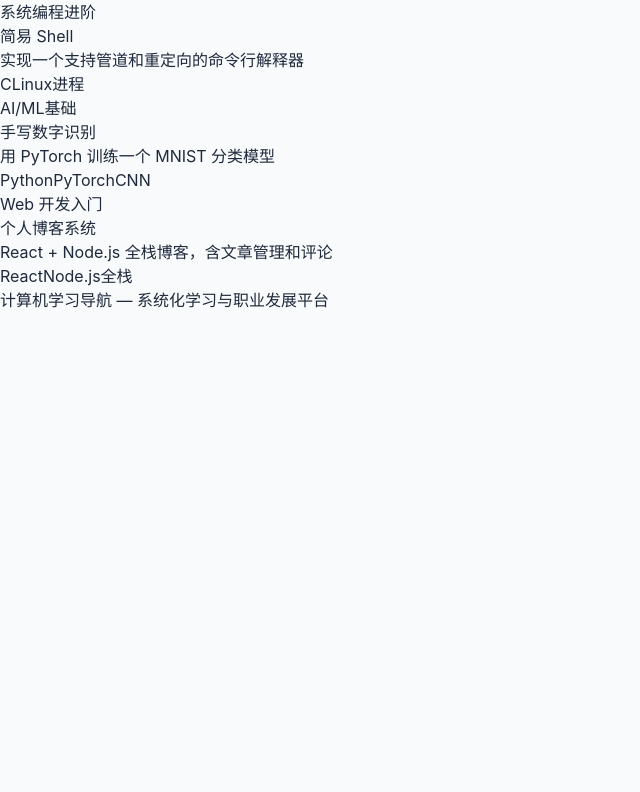
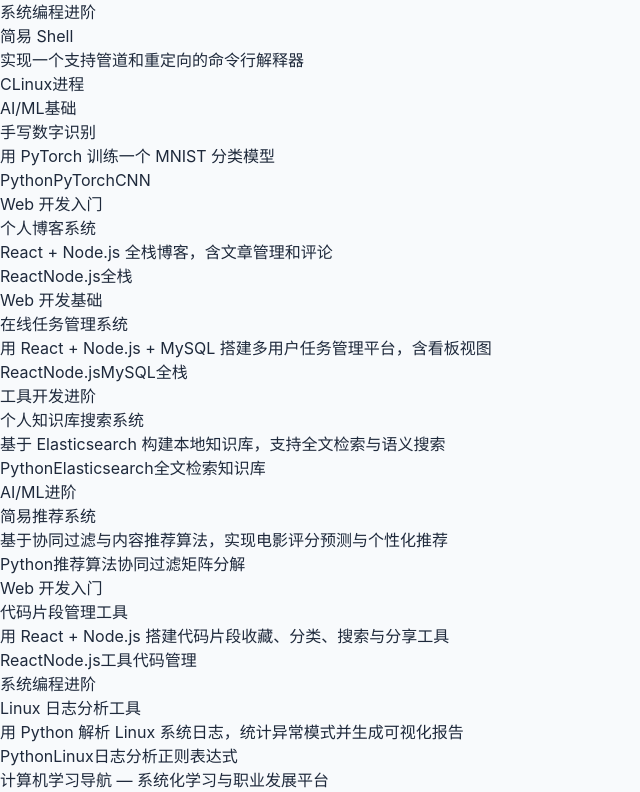
Before and after one commit to dhmlocker/cs-learning-nav, a React (Vite) app: page /projects in a window 1280 px wide. Shown: the part 336-1128 px from the top of the page, without its empty margins (0-640 px from the left). Before the commit the page ends 800 px from the top, so only its background shows below. Built offline with nearby package versions, Linux system fonts and the light colour scheme.

Commit message:
feat: expand project data

```diff
--- a/src/data/courses.ts
+++ b/src/data/courses.ts
@@ -9,7 +9,7 @@
     tags: ['数据结构', '算法基础', 'C++'],
     difficulty: '基础',
     relatedTools: ['t1', 't7'],
-    relatedProjects: ['p1'],
+    relatedProjects: ['p1', 'p7', 'p8', 'p9'],
     relatedJobs: ['j1', 'j2'],
     interviewQuestions: [
       '数组和链表的区别是什么？',
@@ -41,7 +41,7 @@
     tags: ['OS', '进程', '内存', '并发'],
     difficulty: '进阶',
     relatedTools: ['t9', 't7'],
-    relatedProjects: ['p3'],
+    relatedProjects: ['p3', 'p10'],
     relatedJobs: ['j1', 'j4'],
     interviewQuestions: [
       '进程和线程的区别是什么？',
@@ -57,7 +57,7 @@
     tags: ['数据库', 'SQL', 'MySQL'],
     difficulty: '基础',
     relatedTools: ['t5', 't10', 't14'],
-    relatedProjects: ['p2'],
+    relatedProjects: ['p2', 'p6', 'p7'],
     relatedJobs: ['j1', 'j2'],
     interviewQuestions: [
       '数据库事务的 ACID 特性是什么？',
@@ -73,7 +73,7 @@
     tags: ['ML', 'Python', '深度学习'],
     difficulty: '进阶',
     relatedTools: ['t4', 't11'],
-    relatedProjects: ['p4'],
+    relatedProjects: ['p4', 'p8'],
     relatedJobs: ['j5'],
     interviewQuestions: [
       '监督学习和无监督学习的区别是什么？',
@@ -105,7 +105,7 @@
     tags: ['线性代数', '矩阵', '向量空间', '特征值'],
     difficulty: '基础',
     relatedTools: ['t4'],
-    relatedProjects: ['p4'],
+    relatedProjects: ['p4', 'p8'],
     relatedJobs: ['j5'],
     interviewQuestions: [
       '矩阵的秩有什么几何和代数意义？',
@@ -121,7 +121,7 @@
     tags: ['概率', '统计', '贝叶斯', '数据科学'],
     difficulty: '基础',
     relatedTools: ['t4'],
-    relatedProjects: ['p4'],
+    relatedProjects: ['p4', 'p8', 'p10'],
     relatedJobs: ['j5'],
     interviewQuestions: [
       '贝叶斯定理及其在机器学习中的应用？',
@@ -137,7 +137,7 @@
     tags: ['软件工程', '设计模式', '敏捷', '测试'],
     difficulty: '基础',
     relatedTools: ['t1', 't2', 't3'],
-    relatedProjects: ['p2', 'p5'],
+    relatedProjects: ['p2', 'p5', 'p6', 'p9'],
     relatedJobs: ['j1', 'j2'],
     interviewQuestions: [
       '常见设计模式有哪些？举例说明两个',
--- a/src/data/jobs.ts
+++ b/src/data/jobs.ts
@@ -9,7 +9,7 @@
     tags: ['Java', 'Go', 'Python', '数据库'],
     relatedCourses: ['c1', 'c2', 'c3', 'c4', 'c6', 'c9', 'c10'],
     relatedTools: ['t1', 't5', 't3', 't14'],
-    relatedProjects: ['p1', 'p2', 'p3', 'p5'],
+    relatedProjects: ['p1', 'p2', 'p3', 'p5', 'p6', 'p7', 'p9', 'p10'],
     skills: ['至少一门后端语言', '数据库设计', 'API 设计', 'Linux 基础'],
     tasks: ['服务端架构设计与开发', '数据库建模与优化', '编写技术文档', 'Code Review'],
     interviewQuestions: ['RESTful API 设计原则？', '数据库索引的原理和优化策略？'],
@@ -22,7 +22,7 @@
     tags: ['React', 'Vue', 'TypeScript', 'CSS'],
     relatedCourses: ['c1', 'c2', 'c4', 'c9'],
     relatedTools: ['t1', 't2', 't15'],
-    relatedProjects: ['p2', 'p5'],
+    relatedProjects: ['p2', 'p5', 'p6', 'p9'],
     skills: ['HTML/CSS/JavaScript', 'React 或 Vue', '工程化工具', '性能优化'],
     tasks: ['UI 组件开发', '页面性能优化', '前端工程化建设', '与后端联调接口'],
     interviewQuestions: ['React 虚拟 DOM 的原理？', '前端性能优化有哪些手段？'],
@@ -50,7 +50,7 @@
     tags: ['C', 'RTOS', 'ARM', '驱动'],
     relatedCourses: ['c3', 'c10'],
     relatedTools: ['t7', 't9'],
-    relatedProjects: ['p3'],
+    relatedProjects: ['p3', 'p10'],
     interviewQuestions: [
       '中断处理的流程是怎样的？',
       'RTOS 和普通 OS 的区别是什么？',
@@ -65,7 +65,7 @@
     tags: ['Python', 'PyTorch', 'TensorFlow', 'MLOps'],
     relatedCourses: ['c5', 'c6', 'c7', 'c8'],
     relatedTools: ['t4', 't11'],
-    relatedProjects: ['p4'],
+    relatedProjects: ['p4', 'p7', 'p8'],
     interviewQuestions: [
       '过拟合和欠拟合的区别及应对方法？',
       'CNN 和 RNN 分别适用于什么场景？',
--- a/src/data/paths.ts
+++ b/src/data/paths.ts
@@ -15,7 +15,7 @@
     ],
     relatedCourses: ['c1', 'c2', 'c3', 'c4', 'c6', 'c9', 'c10'],
     relatedTools: ['t1', 't3', 't5', 't14'],
-    relatedProjects: ['p2'],
+    relatedProjects: ['p2', 'p6', 'p7', 'p10'],
     relatedJobs: ['j1'],
     interviewQuestions: [
       '进程和线程的区别？',
@@ -37,7 +37,7 @@
     ],
     relatedCourses: ['c5', 'c7', 'c8'],
     relatedTools: ['t4', 't11'],
-    relatedProjects: ['p4'],
+    relatedProjects: ['p4', 'p8'],
     relatedJobs: ['j5'],
     interviewQuestions: [
       '简述一个完整的机器学习项目流程',
@@ -59,7 +59,7 @@
     ],
     relatedCourses: ['c2', 'c4', 'c9'],
     relatedTools: ['t1', 't2', 't5', 't15'],
-    relatedProjects: ['p5'],
+    relatedProjects: ['p5', 'p6', 'p9'],
     relatedJobs: ['j1', 'j2'],
     interviewQuestions: [
       'React/Vue 的生命周期是怎样的？',
--- a/src/data/projects.ts
+++ b/src/data/projects.ts
@@ -62,4 +62,74 @@
     relatedTools: ['t12', 't13'],
     relatedJobs: ['j1', 'j2'],
   },
+  {
+    id: 'p6',
+    title: '在线任务管理系统',
+    description: '用 React + Node.js + MySQL 搭建多用户任务管理平台，含看板视图',
+    category: 'Web 开发',
+    tags: ['React', 'Node.js', 'MySQL', '全栈'],
+    difficulty: '基础',
+    relatedCourses: ['c4', 'c9'],
+    relatedTools: ['t5', 't12', 't13'],
+    relatedJobs: ['j1', 'j2'],
+    highlights: ['JWT 用户认证', '任务 CRUD 与状态流转', '看板拖拽视图'],
+    extensions: ['引入 WebSocket 实现实时通知', '添加团队协作与权限管理', '接入 CI/CD 自动部署'],
+    interviewTalkingPoints: '可以讲全栈开发流程：前后端分离设计、RESTful API 规范、数据库表设计',
+  },
+  {
+    id: 'p7',
+    title: '个人知识库搜索系统',
+    description: '基于 Elasticsearch 构建本地知识库，支持全文检索与语义搜索',
+    category: '工具开发',
+    tags: ['Python', 'Elasticsearch', '全文检索', '知识库'],
+    difficulty: '进阶',
+    relatedCourses: ['c1', 'c4'],
+    relatedTools: ['t4', 't6'],
+    relatedJobs: ['j1', 'j5'],
+    highlights: ['倒排索引原理实践', '中文分词与同义词处理', '搜索结果相关性排序'],
+    extensions: ['增加向量检索能力', '支持 PDF/网页文档解析', '构建知识图谱可视化'],
+    interviewTalkingPoints: '可以讲 Elasticsearch 底层原理、倒排索引结构、搜索优化策略',
+  },
+  {
+    id: 'p8',
+    title: '简易推荐系统',
+    description: '基于协同过滤与内容推荐算法，实现电影评分预测与个性化推荐',
+    category: 'AI/ML',
+    tags: ['Python', '推荐算法', '协同过滤', '矩阵分解'],
+    difficulty: '进阶',
+    relatedCourses: ['c1', 'c5', 'c7', 'c8'],
+    relatedTools: ['t4', 't11'],
+    relatedJobs: ['j5'],
+    highlights: ['协同过滤 User-based / Item-based 实现', '矩阵分解 SVD 应用', '离线评估指标计算'],
+    extensions: ['引入深度学习推荐模型', '增加实时特征工程', '部署为推荐 API 服务'],
+    interviewTalkingPoints: '可以讲推荐系统冷启动问题、协同过滤原理、评估指标选择与 tradeoff',
+  },
+  {
+    id: 'p9',
+    title: '代码片段管理工具',
+    description: '用 React + Node.js 搭建代码片段收藏、分类、搜索与分享工具',
+    category: 'Web 开发',
+    tags: ['React', 'Node.js', '工具', '代码管理'],
+    difficulty: '入门',
+    relatedCourses: ['c1', 'c9'],
+    relatedTools: ['t1', 't2', 't12', 't13'],
+    relatedJobs: ['j1', 'j2'],
+    highlights: ['代码高亮与 Markdown 渲染', '标签分类与全文搜索', 'RESTful API 设计'],
+    extensions: ['支持 Git 同步备份', '添加浏览器插件快捷保存', '实现团队共享与评论'],
+    interviewTalkingPoints: '可以讲前后端交互设计、数据库建模思路、组件化开发实践',
+  },
+  {
+    id: 'p10',
+    title: 'Linux 日志分析工具',
+    description: '用 Python 解析 Linux 系统日志，统计异常模式并生成可视化报告',
+    category: '系统编程',
+    tags: ['Python', 'Linux', '日志分析', '正则表达式'],
+    difficulty: '进阶',
+    relatedCourses: ['c3', 'c8'],
+    relatedTools: ['t4', 't9'],
+    relatedJobs: ['j1', 'j4'],
+    highlights: ['正则表达式日志解析', '异常模式统计与阈值告警', 'HTML/Markdown 报告生成'],
+    extensions: ['接入 Elasticsearch + Kibana 可视化', '支持实时日志流监控', '增加 ML 异常检测'],
+    interviewTalkingPoints: '可以讲文件 I/O 处理、正则表达式工程应用、系统运维思维',
+  },
 ]
```
